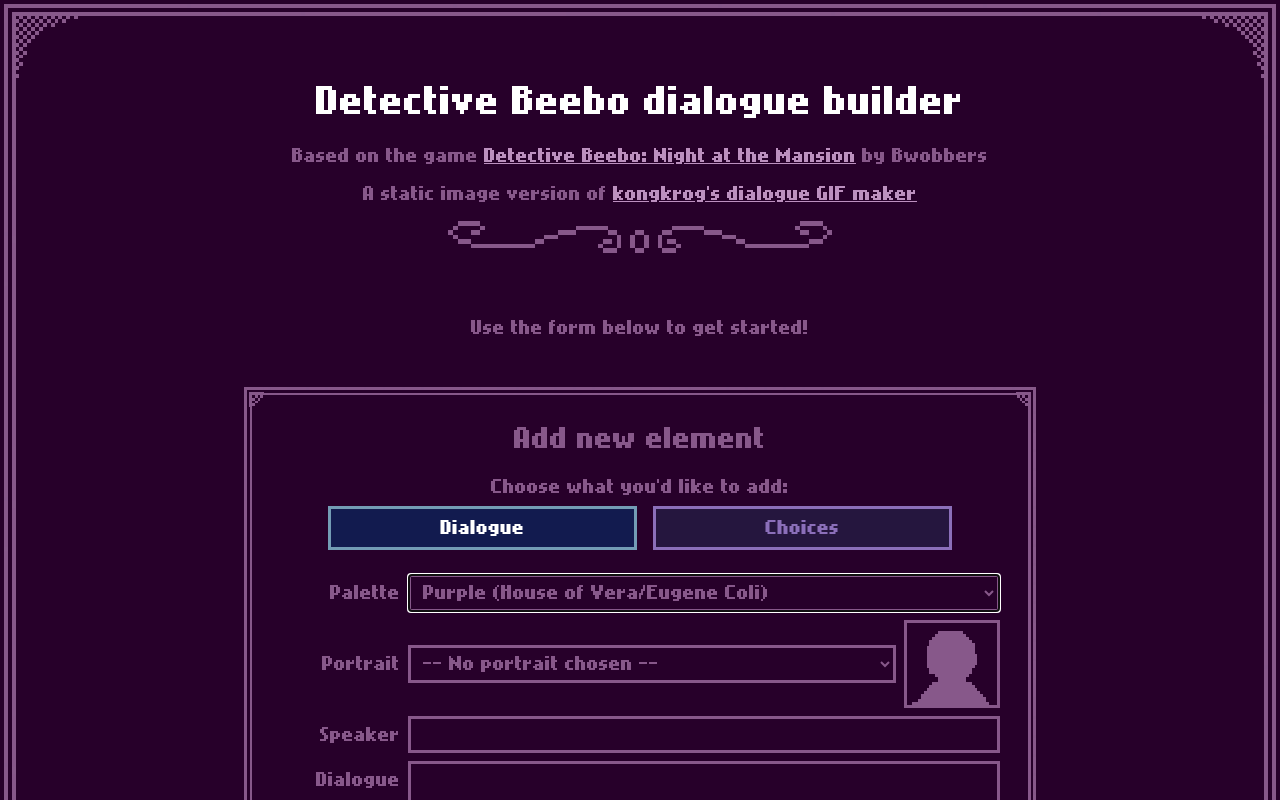
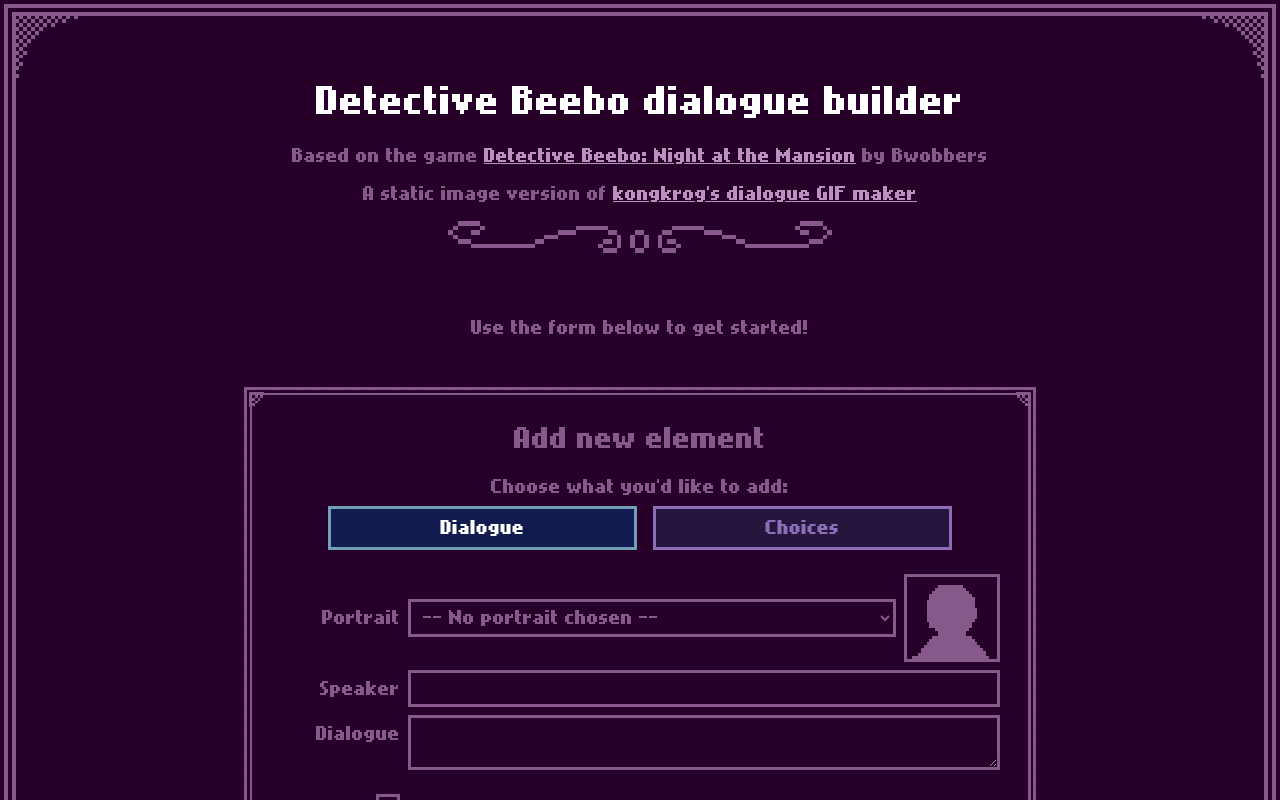
Before and after one commit to wovenstarlight/beebo-dialogue, a React (Create React App) app: page / in a window 1280 px wide. Shown: the top 800 px of the page. Built offline with nearby package versions, Linux system fonts and the light colour scheme.

Commit message:
Add palette toggle opt. for DialogueInputs

```diff
--- a/src/components/Forms/AddForm.js
+++ b/src/components/Forms/AddForm.js
@@ -99,6 +99,7 @@ export default function AddForm() {
 			<DialogueInputs
 				data={dialogueOptions}
 				setData={setDialogueOptions}
+				includePalette={false}
 			/>
 		</fieldset>
 
--- a/src/components/Forms/Inputs/DialogueInputs.js
+++ b/src/components/Forms/Inputs/DialogueInputs.js
@@ -2,7 +2,7 @@ import "../../../styles/Forms.css";
 import PortraitSelector from "./PortraitSelector";
 import ALL_COLORS from "../../../constants/colors";
 
-export default function DialogueInputs({ data, setData }) {
+export default function DialogueInputs({ data, setData, includePalette = true }) {
 	/* BREAKDOWN
 	Four inputs:
 		- one for the color palette used by the box.
@@ -12,7 +12,7 @@ export default function DialogueInputs({ data, setData }) {
 	*/
 
 	return <>
-		<label className="labelcolor">
+		{includePalette && <label className="labelcolor">
 			<span className="labeltext">Palette</span>
 			<select
 				className="inputcolor"
@@ -26,7 +26,7 @@ export default function DialogueInputs({ data, setData }) {
 					return <option className={color[1]} value={color[1]} key={color[1]}>{color[0]}</option>
 				})}
 			</select>
-		</label>
+		</label>}
 
 		<label className="labelportrait">
 			<span className="labeltext">Portrait</span>
```
